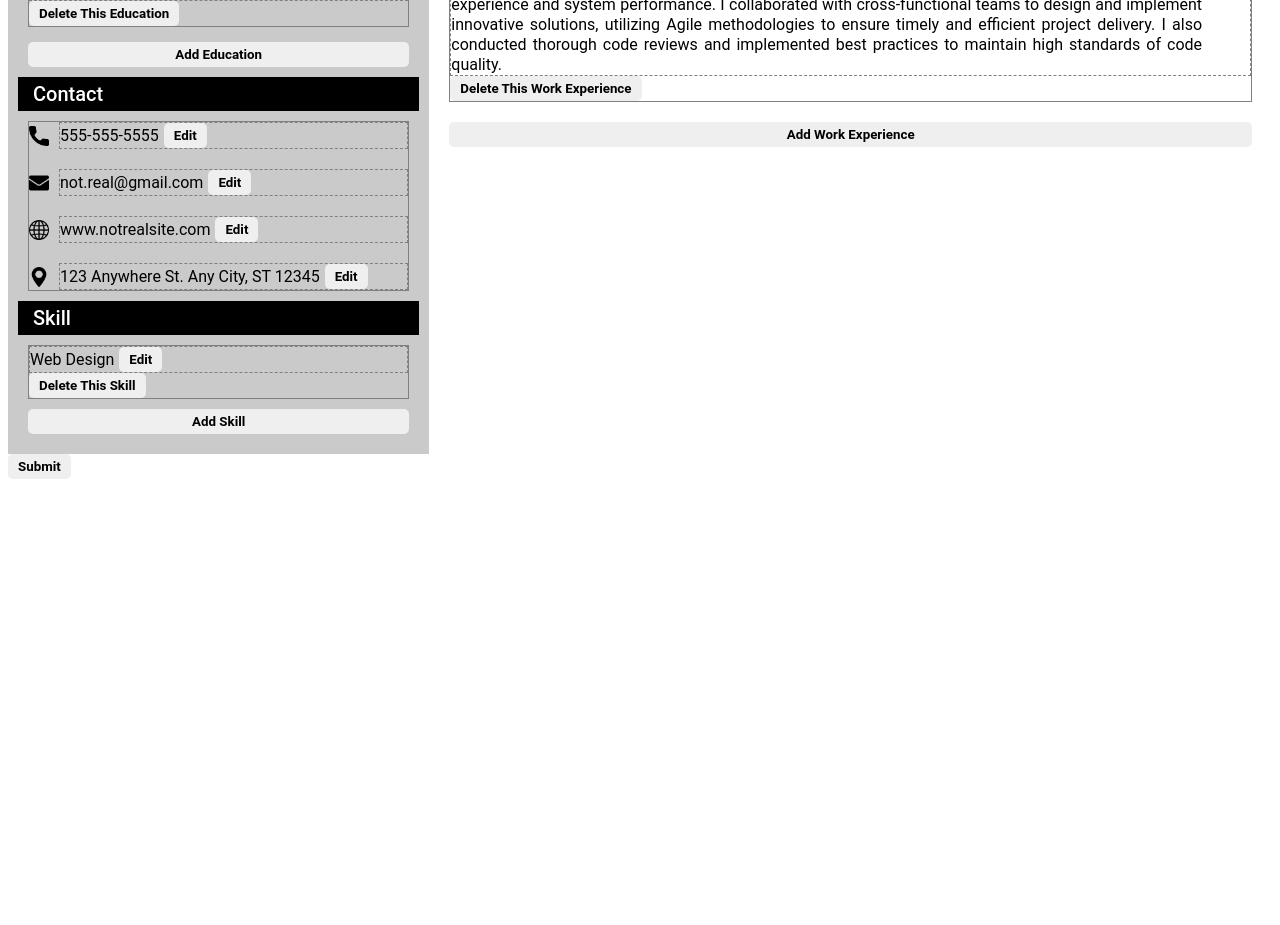
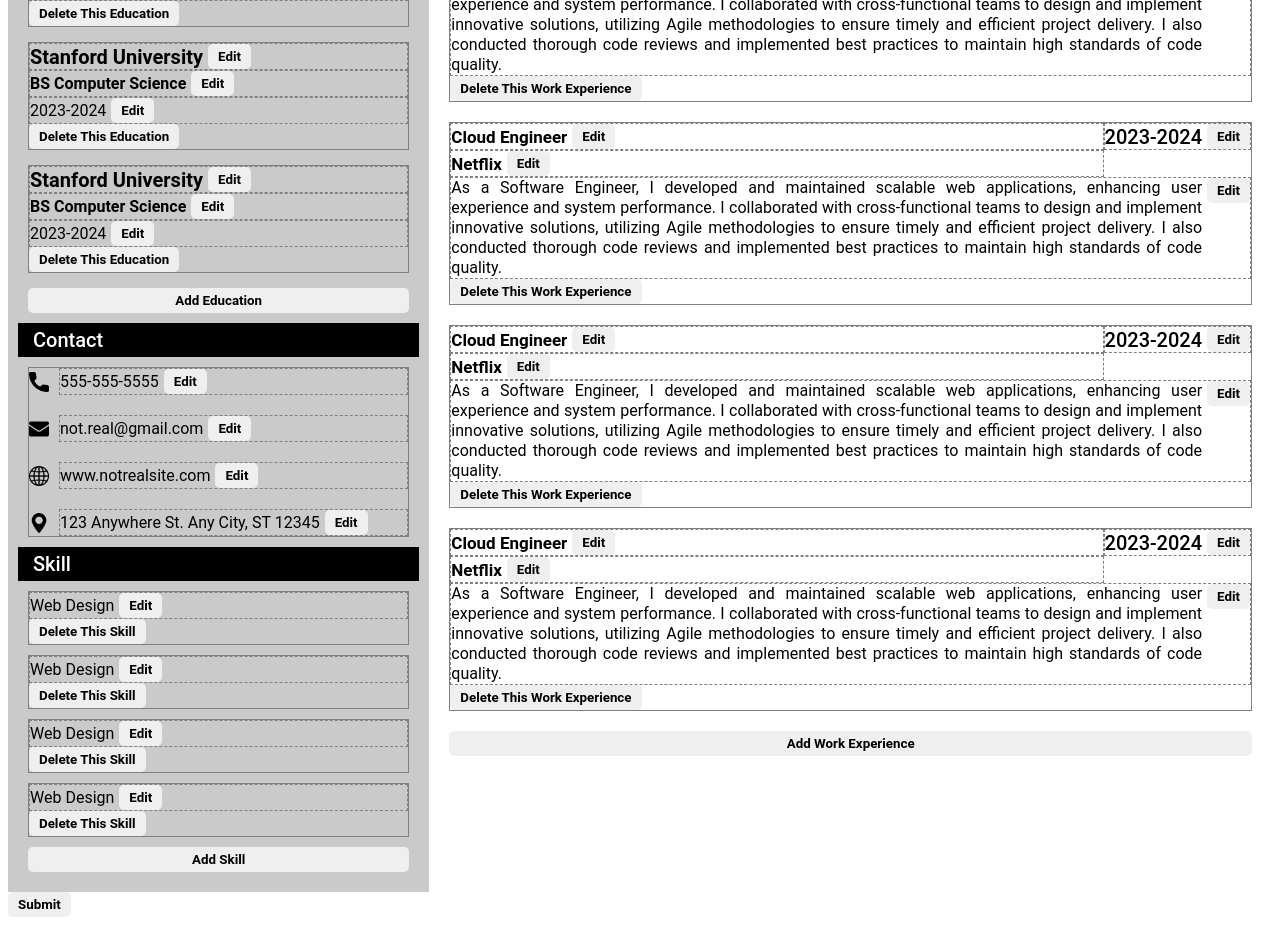
Before and after one commit to Jaizzer/swift-cv, a React (Vite) app: page / in a window 1280 px wide. Shown: the part 400-1325 px from the top of the page. Before the commit the page ends 887 px from the top, so only its background shows below. Built offline with nearby package versions, Linux system fonts and the light colour scheme.

Commit message:
feat: Increase initial components on first render

```diff
--- a/src/App.jsx
+++ b/src/App.jsx
@@ -35,16 +35,24 @@ export default function App() {
 
                     <Area heading="Education" className="education" isDeleteButtonActive={true} isAddButtonActive={true}>
                         <Education></Education>
+                        <Education></Education>
+                        <Education></Education>
                     </Area>
                     <Area heading="Contact" className="contact" isDeleteButtonActive={false} isAddButtonActive={false}>
                         <Contact></Contact>
                     </Area>
                     <Area heading="Skill" className="skills" isDeleteButtonActive={true} isAddButtonActive={true}>
                         <Skill></Skill>
+                        <Skill></Skill>
+                        <Skill></Skill>
+                        <Skill></Skill>
                     </Area>
                 </div>
                 <div id="right-section">
                     <Area heading="Work Experience" className="work-experience" isDeleteButtonActive={true} isAddButtonActive={true}>
+                        <Experience></Experience>
+                        <Experience></Experience>
+                        <Experience></Experience>
                         <Experience></Experience>
                     </Area>
                 </div>
```
